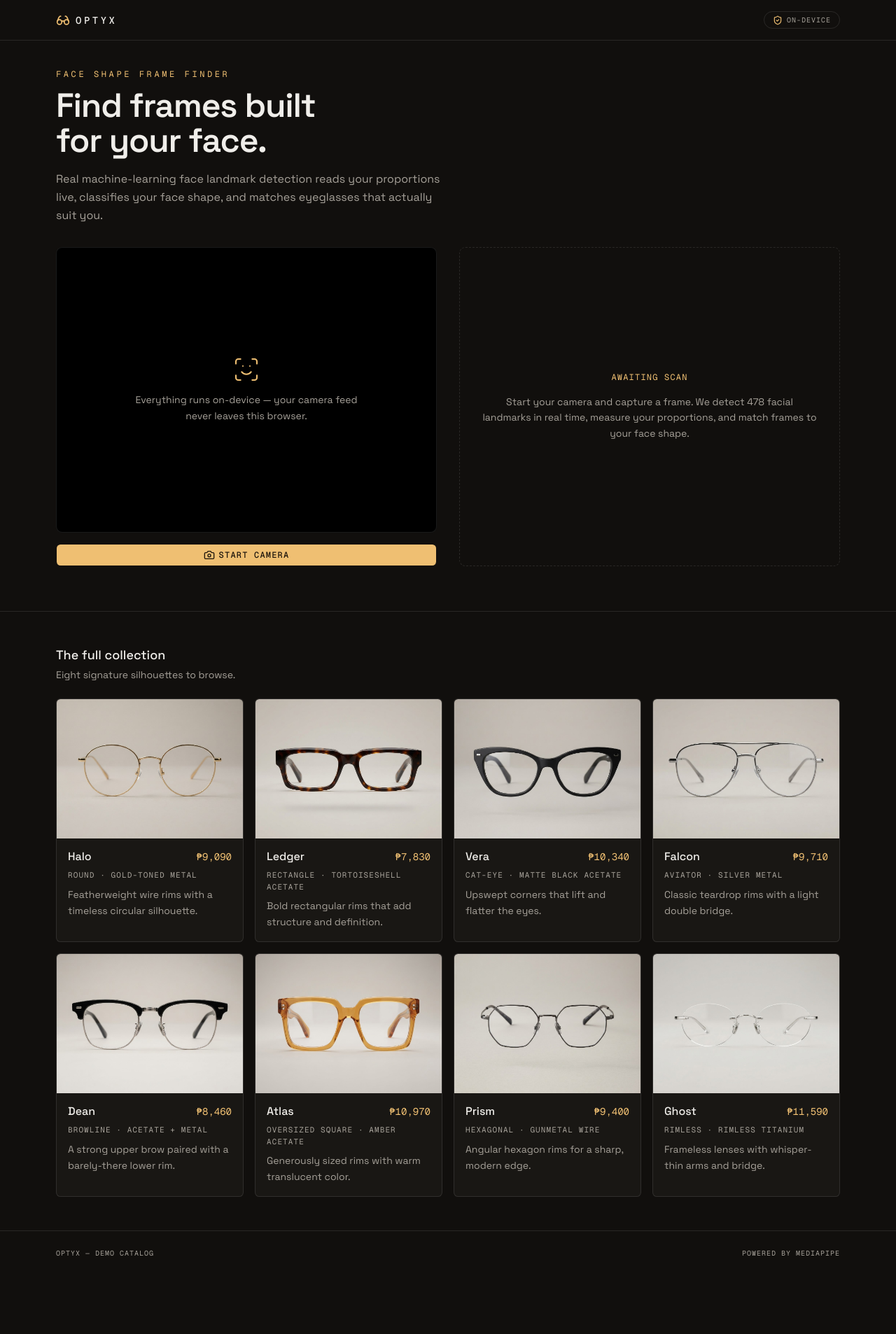
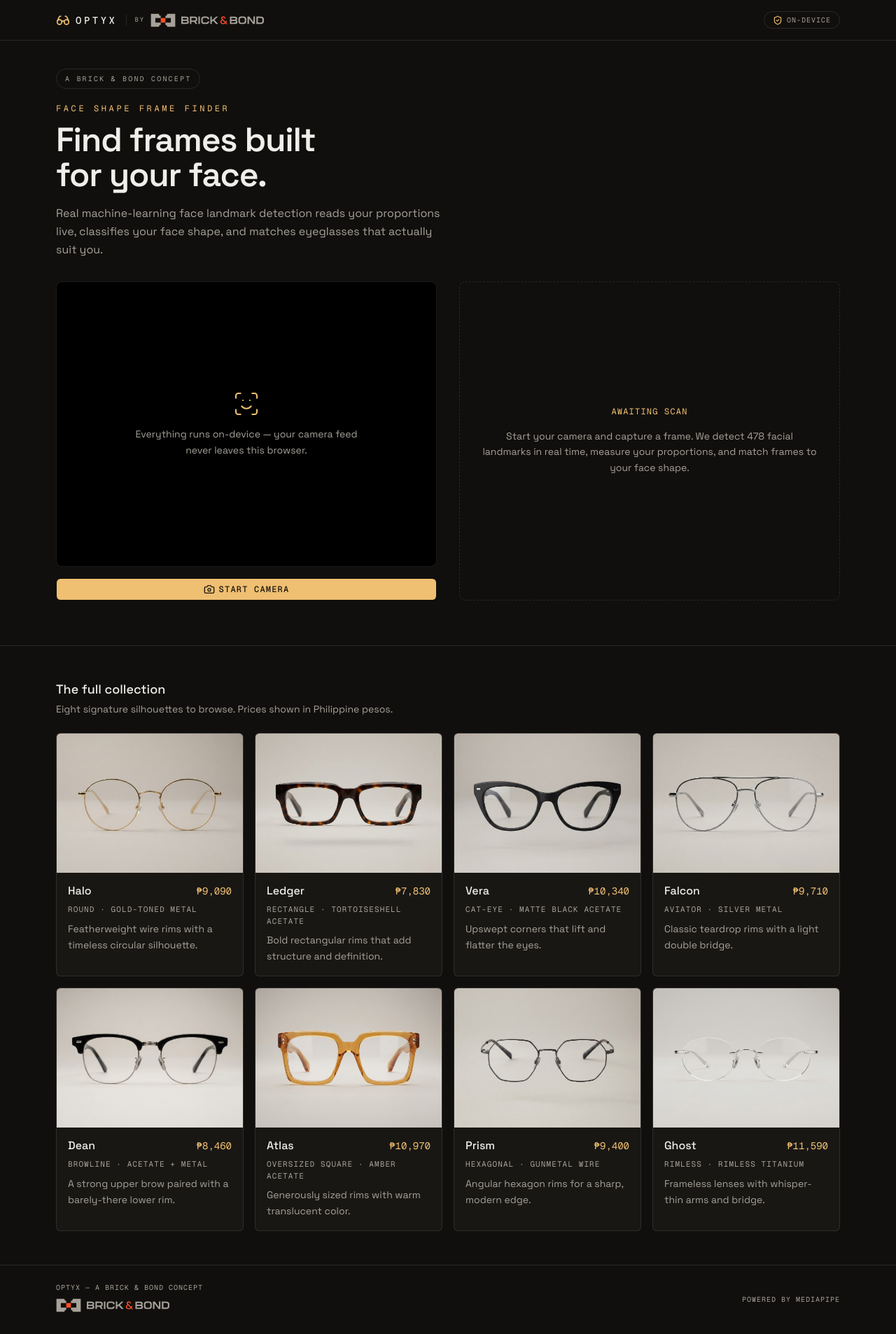
Before and after one commit to hiruuu30/ugc-prompt-generator, a Next.js app: page / in a window 1280 px wide. Shown: the whole page at 70% size. Before the commit the page ends 1822 px from the top, so only its background shows below. Built offline with nearby package versions, Linux system fonts and the light colour scheme.

Commit message:
Add canonical Brick & Bond endorsement to Optyx

```diff
--- a/app/page.tsx
+++ b/app/page.tsx
@@ -7,6 +7,41 @@ import { FrameCard } from '@/components/frame-card'
 import { FRAMES } from '@/lib/frames-catalog'
 import { Glasses, ShieldCheck } from 'lucide-react'
 
+function BrickBondLockup({ compact = false }: { compact?: boolean }) {
+  return (
+    <span className={`inline-flex items-center ${compact ? 'gap-2' : 'gap-2.5'}`} aria-label="Brick & Bond">
+      <span className="relative inline-block h-5 w-9 shrink-0" aria-hidden="true">
+        <svg className="absolute inset-0 h-full w-full fill-current" xmlns="http://www.w3.org/2000/svg" viewBox="0 0 1143 631">
+          <path d="M20 20H385V36C385 79 420 113 464 113V212H220V422H464V518C420 518 385 552 385 596V610H20Z"/>
+          <path d="M1122 20H757V36C757 79 722 113 678 113V212H922V422H678V518C722 518 757 552 757 596V610H1122Z"/>
+        </svg>
+        <svg className="absolute inset-0 h-full w-full fill-[#ff4f22]" xmlns="http://www.w3.org/2000/svg" viewBox="0 0 1143 631">
+          <rect x="465" y="213" width="211" height="208"/>
+        </svg>
+      </span>
+      <svg
+        className={`${compact ? 'h-3.5 w-[118px]' : 'h-4 w-[135px]'} fill-current`}
+        xmlns="http://www.w3.org/2000/svg"
+        viewBox="18 18 2202 206"
+        aria-hidden="true"
+      >
+        <g>
+          <path d="M19 22 L18 218 L22 221 L161 220 L188 214 L206 202 L213 192 L218 175 L218 151 L215 140 L210 131 L202 123 L193 118 L206 105 L212 88 L212 66 L207 49 L198 37 L179 26 L155 21 L22 20 Z M58 138 L149 137 L162 139 L170 143 L176 150 L178 157 L177 168 L166 180 L155 183 L59 183 Z M58 59 L153 59 L162 62 L168 67 L172 76 L172 85 L166 96 L152 102 L59 102 Z"/>
+          <path d="M250 20 L248 22 L248 218 L287 218 L287 166 L289 162 L360 162 L400 219 L443 219 L443 214 L404 157 L405 155 L419 149 L430 140 L439 125 L442 114 L443 72 L439 56 L432 44 L423 35 L413 29 L383 21 Z M288 59 L373 58 L386 61 L392 64 L399 71 L403 81 L403 102 L401 108 L391 119 L376 124 L288 124 Z"/>
+          <path d="M477 20 L474 22 L474 217 L476 219 L512 219 L514 217 L514 22 L512 20 Z"/>
+          <path d="M559 51 L552 69 L550 80 L549 149 L555 180 L562 193 L573 204 L587 212 L609 218 L627 220 L674 220 L700 218 L723 212 L736 205 L747 195 L752 188 L758 173 L760 160 L759 147 L721 147 L719 151 L719 159 L714 170 L707 177 L698 181 L689 183 L622 183 L610 180 L598 172 L592 162 L589 144 L590 86 L596 70 L604 62 L622 56 L693 57 L706 62 L713 68 L718 77 L721 94 L759 94 L760 78 L757 63 L753 53 L744 41 L730 31 L714 25 L694 21 L672 19 L628 19 L607 21 L585 28 L572 36 Z"/>
+          <path d="M792 22 L792 218 L831 218 L832 160 L868 137 L946 219 L996 219 L998 217 L998 215 L902 114 L903 111 L995 24 L994 21 L944 21 L866 94 L833 116 L831 115 L832 24 L828 20 L795 20 Z"/>
+          <path d="M1314 22 L1314 220 L1464 220 L1490 212 L1505 199 L1513 181 L1514 152 L1507 133 L1501 126 L1489 118 L1501 107 L1505 100 L1508 89 L1508 65 L1502 47 L1493 36 L1475 26 L1446 21 Z M1353 139 L1457 139 L1470 147 L1473 153 L1473 168 L1464 179 L1453 183 L1355 184 L1353 182 Z M1353 59 L1448 59 L1459 63 L1465 69 L1468 75 L1468 86 L1461 97 L1449 102 L1354 102 Z"/>
+          <path d="M1553 47 L1546 60 L1541 83 L1541 157 L1547 183 L1553 194 L1560 202 L1577 213 L1596 219 L1613 221 L1677 221 L1709 215 L1727 205 L1736 196 L1743 185 L1749 165 L1750 84 L1744 58 L1738 47 L1729 37 L1717 29 L1691 21 L1671 19 L1603 20 L1582 25 L1564 35 Z M1593 64 L1602 59 L1611 57 L1680 57 L1695 62 L1703 69 L1710 87 L1711 140 L1707 165 L1697 177 L1686 182 L1674 184 L1617 184 L1599 180 L1586 169 L1583 163 L1580 145 L1580 95 L1583 78 L1587 70 Z"/>
+          <path d="M1784 21 L1782 26 L1783 218 L1785 220 L1819 220 L1822 218 L1823 76 L1933 219 L1979 220 L1981 218 L1981 22 L1979 20 L1944 20 L1942 22 L1941 166 L1829 20 Z"/>
+          <path d="M2019 23 L2019 218 L2022 220 L2153 219 L2181 211 L2193 204 L2205 193 L2215 175 L2219 157 L2220 93 L2218 76 L2213 61 L2199 42 L2178 29 L2144 21 L2023 20 Z M2061 58 L2146 59 L2164 66 L2172 74 L2177 85 L2179 97 L2179 146 L2176 160 L2167 173 L2155 180 L2141 183 L2060 182 Z"/>
+        </g>
+        <path fill="#ff4f22" d="M1099 28 L1090 37 L1085 46 L1082 67 L1088 87 L1102 105 L1087 114 L1074 126 L1065 141 L1061 156 L1061 172 L1063 181 L1073 200 L1089 214 L1102 220 L1116 223 L1145 224 L1164 221 L1180 214 L1194 202 L1216 222 L1249 222 L1250 219 L1215 184 L1225 168 L1233 150 L1236 137 L1234 135 L1211 135 L1201 160 L1196 165 L1115 81 L1111 71 L1112 60 L1119 51 L1129 47 L1148 47 L1159 51 L1165 57 L1169 67 L1169 76 L1195 76 L1194 55 L1191 46 L1184 35 L1168 23 L1144 18 L1117 20 Z M1091 147 L1095 140 L1104 131 L1119 123 L1178 184 L1169 191 L1153 197 L1127 198 L1109 194 L1099 188 L1091 177 L1088 165 Z"/>
+      </svg>
+    </span>
+  )
+}
+
 export default function Page() {
   const [result, setResult] = useState<Capture | null>(null)
 
@@ -14,10 +49,17 @@ export default function Page() {
     <main className="min-h-svh">
       <header className="border-b border-border">
         <div className="mx-auto flex max-w-6xl items-center justify-between gap-4 px-4 py-4">
+          <div className="flex min-w-0 items-center gap-3">
             <div className="flex items-center gap-2">
               <Glasses className="size-5 text-primary" />
               <span className="font-mono text-sm font-medium uppercase tracking-[0.25em]">
                 Optyx
+              </span>
+            </div>
+            <span className="hidden h-4 w-px bg-border sm:block" aria-hidden="true" />
+            <span className="hidden items-center gap-2 text-muted-foreground sm:inline-flex">
+              <span className="font-mono text-[9px] uppercase tracking-[0.2em]">by</span>
+              <BrickBondLockup compact />
             </span>
           </div>
           <div className="flex items-center gap-1.5 rounded-full border border-border px-3 py-1">
@@ -27,9 +69,16 @@ export default function Page() {
             </span>
           </div>
         </div>
+        <div className="mx-auto flex max-w-6xl items-center border-t border-border/60 px-4 py-2 sm:hidden">
+          <span className="mr-2 font-mono text-[9px] uppercase tracking-[0.2em] text-muted-foreground">by</span>
+          <span className="text-muted-foreground"><BrickBondLockup compact /></span>
+        </div>
       </header>
 
       <section className="mx-auto max-w-6xl px-4 pb-8 pt-10">
+        <div className="mb-5 inline-flex items-center gap-2 rounded-full border border-border px-3 py-1.5 text-muted-foreground">
+          <span className="font-mono text-[10px] uppercase tracking-[0.22em]">A Brick & Bond Concept</span>
+        </div>
         <p className="font-mono text-xs uppercase tracking-[0.3em] text-primary">
           Face shape frame finder
         </p>
@@ -57,7 +106,7 @@ export default function Page() {
           <div className="mb-6 flex flex-col gap-1">
             <h2 className="text-lg font-medium">The full collection</h2>
             <p className="text-sm text-muted-foreground">
-              Eight signature silhouettes to browse.
+              Eight signature silhouettes to browse. Prices shown in Philippine pesos.
             </p>
           </div>
           <div className="grid grid-cols-1 gap-4 sm:grid-cols-2 lg:grid-cols-4">
@@ -69,10 +118,13 @@ export default function Page() {
       </section>
 
       <footer className="border-t border-border">
-        <div className="mx-auto flex max-w-6xl items-center justify-between gap-4 px-4 py-6">
+        <div className="mx-auto flex max-w-6xl flex-col gap-4 px-4 py-6 sm:flex-row sm:items-center sm:justify-between">
+          <div className="flex flex-col gap-2">
             <span className="font-mono text-[10px] uppercase tracking-widest text-muted-foreground">
-            Optyx — Demo catalog
+              Optyx — A Brick & Bond Concept
             </span>
+            <span className="text-muted-foreground"><BrickBondLockup compact /></span>
+          </div>
           <span className="font-mono text-[10px] uppercase tracking-widest text-muted-foreground">
             Powered by MediaPipe
           </span>
```
Lines whose indentation alone changed are shown as unchanged.
